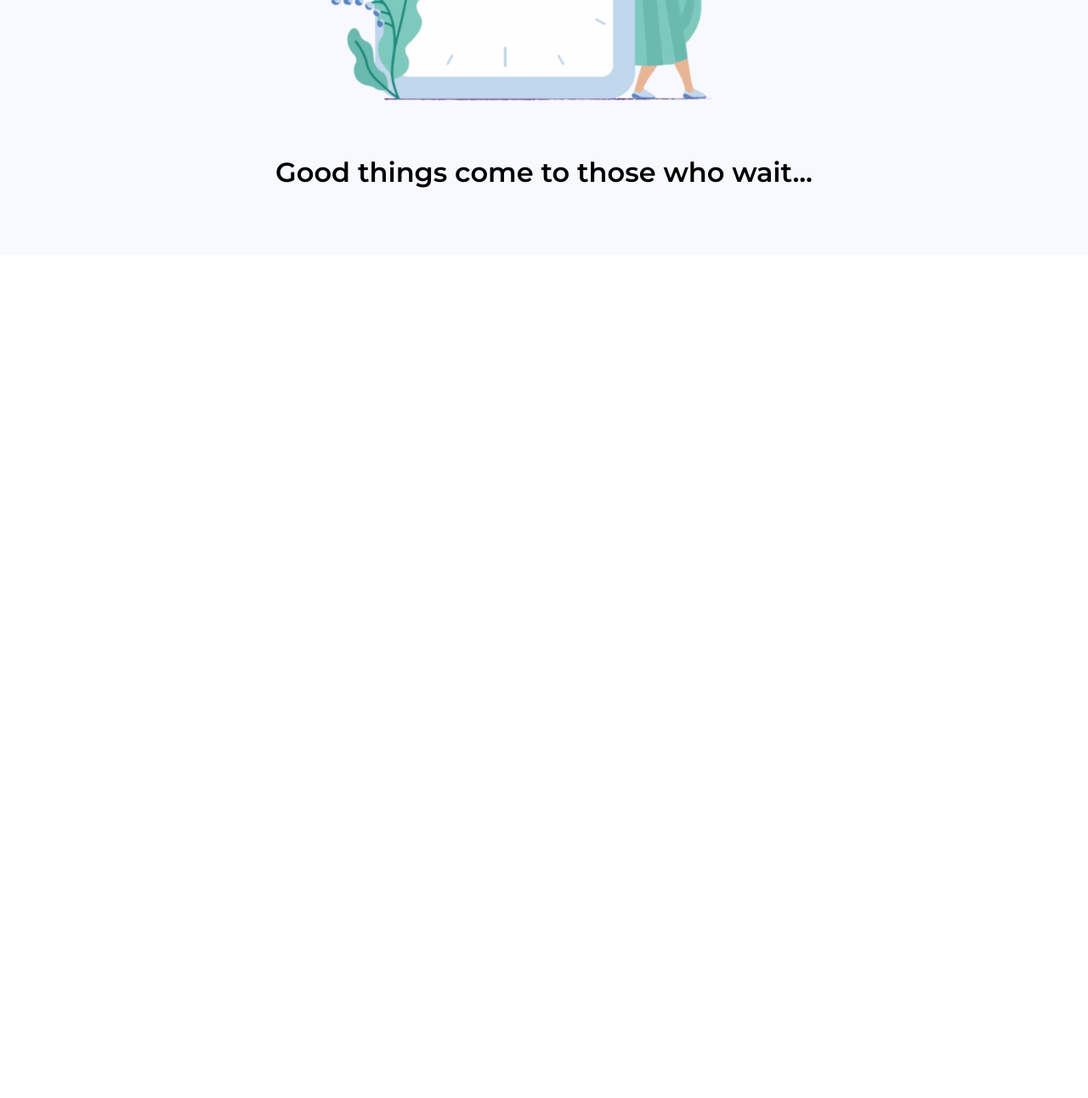
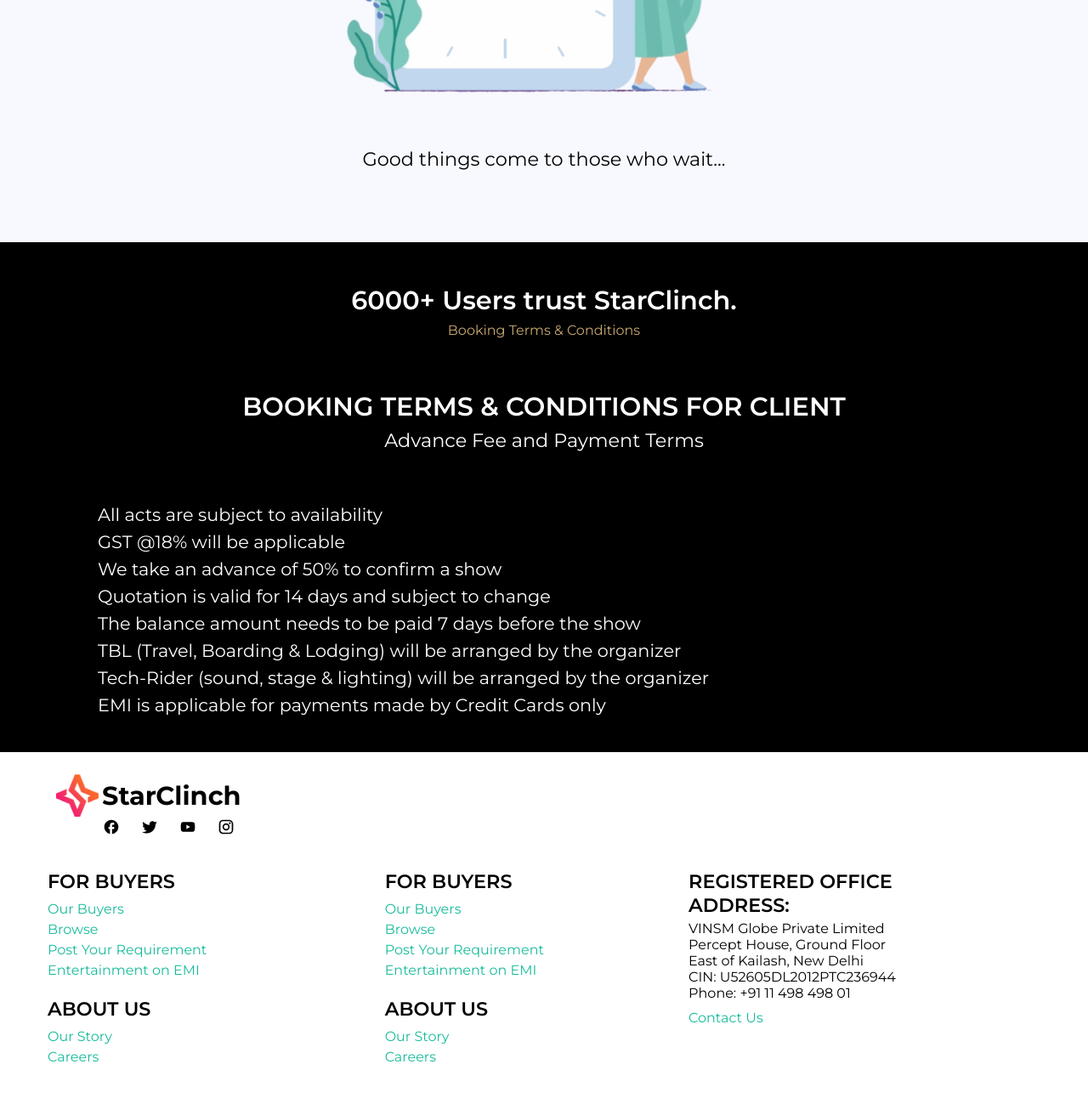
Before and after one commit to manish04042003/StartClinch, a React app: page / in a window 1280 px wide. Shown: the part 510-1802 px from the top of the page at 85% size. Before the commit the page ends 810 px from the top, so only its background shows below. Built offline with nearby package versions, Linux system fonts and the light colour scheme.

Commit message:
new files

```diff
--- a/App.js
+++ b/App.js
@@ -1,13 +1,16 @@
 import React from "react";
 import ReactDOM, { createRoot } from "react-dom/client";
+import Footer from "./components/Footer";
 import Header from "./components/Header";
 import Loding from "./components/Loding";
+import UperFooter from "./components/UperFooter";
 
 const App = () => {
     return (<>
             <Header/>
             <Loding/>
-
+            <UperFooter/>
+            <Footer/>
     </>)
 } ;
 const root = ReactDOM.createRoot(document.getElementById('root'));
--- /dev/null
+++ b/components/Footer.css
@@ -0,0 +1,54 @@
+.Footer{
+    padding: 1rem;
+}
+
+.FooterLogoDiv{
+    padding: 10px;
+    width: 175px;
+    margin-bottom: 2rem;
+}
+.Footerlogo {
+  display: flex;
+  align-items: center;
+  gap: 4px;
+}
+.Footerlogo > img {
+  width: 50px;
+}
+.Footerlogo > p {
+  font-weight: 700;
+  font-size: 1.9rem;
+}
+
+.foooterSocialMedia{
+    position: relative;
+    top: 2px;
+    right: -55px;
+  display: flex;
+  justify-content: space-between;
+}
+.FooterParentdiv{
+    display: flex;
+}
+.links_div{
+    display: flex;
+    justify-content: space-between;
+    width: 50%;
+}
+.address_div{
+    width: 50%;
+    height: 30px;
+    display: flex;
+    justify-content: space-around;
+}
+
+.footerHeading{
+    margin-bottom: 4px;
+}
+.links{
+    margin-bottom: 1.4rem;
+}
+.links>p{
+    padding-top: 5px;
+    cursor: pointer;
+}
--- /dev/null
+++ b/components/Footer.js
@@ -0,0 +1,80 @@
+import React from 'react'
+import logo from "../resources/Vectorlogo.png";
+import "../components/Footer.css"
+import FacebookRoundedIcon from '@mui/icons-material/FacebookRounded';
+import TwitterIcon from '@mui/icons-material/Twitter';
+import YouTubeIcon from '@mui/icons-material/YouTube';
+import InstagramIcon from '@mui/icons-material/Instagram';
+
+
+function Footer() {
+  return (
+    <div className='Footer maxWidth'>
+      <div className='FooterLogoDiv'>
+        <div className='Footerlogo'>
+            <img src={logo} alt="" />
+            <p className="large">StarClinch</p>
+        </div>
+        <div className='foooterSocialMedia'>
+            <FacebookRoundedIcon fontSize='small'/>
+            <TwitterIcon fontSize='small'/>
+            <YouTubeIcon fontSize='small'/>
+            <InstagramIcon fontSize='small'/>
+        </div>
+
+      </div>
+      <div className='FooterParentdiv'>
+        <div className="links_div">
+                <div>
+                    <p className="medium footerHeading" style={{fontWeight:600}}>FOR BUYERS</p>
+                    <div className='links'>
+                        <p className="smalll" style={{color:"#18BC9C"}}>Our Buyers</p>
+                        <p className="smalll" style={{color:"#18BC9C"}}>Browse</p>
+                        <p className="smalll" style={{color:"#18BC9C"}}>Post Your Requirement</p>
+                        <p className="smalll" style={{color:"#18BC9C"}}>Entertainment on EMI</p>
+                    </div>
+
+                    <p className="medium footerHeading" style={{fontWeight:600}}>ABOUT US</p>
+                    <div className='links'>
+                        <p className="smalll" style={{color:"#18BC9C"}}>Our Story</p>
+                        <p className="smalll" style={{color:"#18BC9C"}}>Careers</p>
+                    </div>
+                </div>
+                <div>
+                    <p className="medium footerHeading" style={{fontWeight:600}}>FOR BUYERS</p>
+                    <div className='links'>
+                        <p className="smalll" style={{color:"#18BC9C"}}>Our Buyers</p>
+                        <p className="smalll" style={{color:"#18BC9C"}}>Browse</p>
+                        <p className="smalll" style={{color:"#18BC9C"}}>Post Your Requirement</p>
+                        <p className="smalll" style={{color:"#18BC9C"}}>Entertainment on EMI</p>
+                    </div>
+
+                    <p className="medium footerHeading" style={{fontWeight:600}}>ABOUT US</p>
+                    <div className='links'>
+                        <p className="smalll" style={{color:"#18BC9C"}}>Our Story</p>
+                        <p className="smalll" style={{color:"#18BC9C"}}>Careers</p>
+                    </div>
+                </div>
+        </div>
+        <div className="address_div">
+            <div>
+              <p className="medium footerHeading" style={{fontWeight:600}}>REGISTERED OFFICE <br /> ADDRESS:</p>
+              <p className="small">
+              VINSM Globe Private Limited <br />
+ Percept House, Ground Floor  <br />
+ East of Kailash, New Delhi<br />
+ CIN: U52605DL2012PTC236944<br />
+ Phone: +91 11 498 498 01
+              </p>
+              <div className='links'>
+                        <p className="smalll" style={{color:"#18BC9C",marginTop:"5px"}}>Contact Us</p>
+                    </div>
+            </div>
+
+        </div>
+      </div>
+    </div>
+  )
+}
+
+export default Footer
--- a/components/Header.js
+++ b/components/Header.js
@@ -8,9 +8,9 @@
     <div className="Header">
       <div className="Header_child">
         <div className="logo_div">
-          <img src={logo} alt="" /> <h1>StarClinch</h1>
+          <img src={logo} alt="" /> <p className="medium">StarClinch</p>
         </div>
-        <div className="user_name"><h3>Hello Manish</h3></div>
+        <div className="user_name"><p className="small">Hello, Manish</p></div>
       </div>
     </div>
   );
--- a/components/Loding.js
+++ b/components/Loding.js
@@ -7,7 +7,7 @@
   return (
     <div className='Loding'>
       <img src={lodingImage} alt="lodingimage" />
-      <h3>Good things come to those who wait...</h3>
+      <p className='medium'>Good things come to those who wait...</p>
     </div>
   )
 }
--- /dev/null
+++ b/components/UperFooter.css
@@ -0,0 +1,18 @@
+.UperFooter{
+    background-color: black;
+    padding: 1rem;
+}
+.UperFooter>*{
+    color: white;
+}
+.UperFooter>div{
+   padding-top: 1.7rem;
+   padding-bottom: 1.7rem;
+}
+.UperFooter>div>p{
+    text-align: center;
+    padding-top: 7px;
+}
+.pointer>p{
+    text-align: left !important;
+}
--- /dev/null
+++ b/components/UperFooter.js
@@ -0,0 +1,29 @@
+import React from "react";
+import "../components/UperFooter.css";
+
+function UperFooter() {
+  return (
+    <div className="UperFooter">
+      <div>
+        <p className="large" style={{fontWeight:600}}>6000+ Users trust StarClinch.</p>
+        <p className="small" style={{fontWeight:400,color:'#C8A870'}}>Booking Terms & Conditions</p>
+      </div>
+      <div>
+        <p className="large" style={{fontWeight:600}}>BOOKING TERMS & CONDITIONS FOR CLIENT</p>
+        <p className="medium">Advance Fee and Payment Terms</p>
+      </div>
+      <div className="maxWidthforpoiter pointer">
+            <p className="boldPointer">All acts are subject to availability</p>
+            <p className="boldPointer">GST @18% will be applicable</p>
+            <p className="boldPointer">We take an advance of 50% to confirm a show</p>
+            <p className="boldPointer">Quotation is valid for 14 days and subject to change</p>
+            <p className="boldPointer">The balance amount needs to be paid 7 days before the show</p>
+            <p className="boldPointer">TBL (Travel, Boarding & Lodging) will be arranged by the organizer</p>
+            <p className="boldPointer">Tech-Rider (sound, stage & lighting) will be arranged by the organizer</p>
+            <p className="boldPointer">EMI is applicable for payments made by Credit Cards only</p>
+      </div>
+    </div>
+  );
+}
+
+export default UperFooter;
--- a/components/header.css
+++ b/components/header.css
@@ -1,30 +1,31 @@
 .Header{
-    height: 90px;
+    height: 75px;
     background-color: black;
     display: flex;
     justify-content: center;
     align-items: center;
+    padding: 1rem;
 }
 .Header_child{
     display: flex;
     align-items: center;
     justify-content: space-between;
     width: 100%;
-    max-width: 1400px;
+    max-width: 1200px;
     margin: auto;
 }
 .logo_div{
-    width: 170px;
+    /* width: 90px; */
     display: flex;
     align-items: center;
     gap: 5px;
 }
 .logo_div > img{
-    width: 100%;
-    height: 50px;
+    /* width: 100%; */
+    height: 40px;
 
 }
-.logo_div h1{
+.logo_div p{
     font-weight: 600;
     color: white;
 }
--- a/components/loding.css
+++ b/components/loding.css
@@ -5,14 +5,15 @@
 display: flex;
 justify-content: center;
 align-items: center;
-height: 90vh;
+min-height: 90vh;
 flex-direction: column;
+padding: 1rem;
 }
 .Loding img{
     width: 80%;
     max-width: 700px;
     /* margin: auto; */
 }
-.Loding h3{
-    font-size: 2rem;
+.Loding p{
+    text-align: center;
 }
--- a/index.html
+++ b/index.html
@@ -8,7 +8,7 @@
     <meta name="viewport" content="width=device-width, initial-scale=1.0">
     <link rel="preconnect" href="https://fonts.googleapis.com">
     <link rel="preconnect" href="https://fonts.gstatic.com" crossorigin>
-    <link href="https://fonts.googleapis.com/css2?family=Montserrat:wght@500;600&display=swap" rel="stylesheet">
+    <link href="https://fonts.googleapis.com/css2?family=Montserrat:wght@400;500;600;700&display=swap" rel="stylesheet">
     <title>StarClinch</title>
 </head>
 
@@ -18,6 +18,32 @@
         padding: 0;
         box-sizing: border-box;
         font-family: 'Montserrat', sans-serif;
+    }
+
+    .maxWidth {
+        max-width: 1200px;
+        margin: auto;
+    }
+    .maxWidthforpoiter{
+        max-width: 1050px;
+        margin: auto;
+    }
+
+    .small {
+        font-size: 1rem;
+    }
+
+    .medium {
+        font-size: 1.4rem;
+    }
+
+    .large {
+        font-size: 1.9rem;
+    }
+
+    .boldPointer {
+        font-size: 1.3rem;
+        font-family: 600;
     }
 </style>
 
--- a/package.json
+++ b/package.json
@@ -9,6 +9,10 @@
   "author": "",
   "license": "ISC",
   "dependencies": {
+    "@emotion/react": "^11.10.6",
+    "@emotion/styled": "^11.10.6",
+    "@mui/icons-material": "^5.11.11",
+    "@mui/material": "^5.11.11",
     "parcel": "^2.8.3",
     "react": "^18.2.0",
     "react-dom": "^18.2.0"
```
Also changed, not shown: 1 other file.
